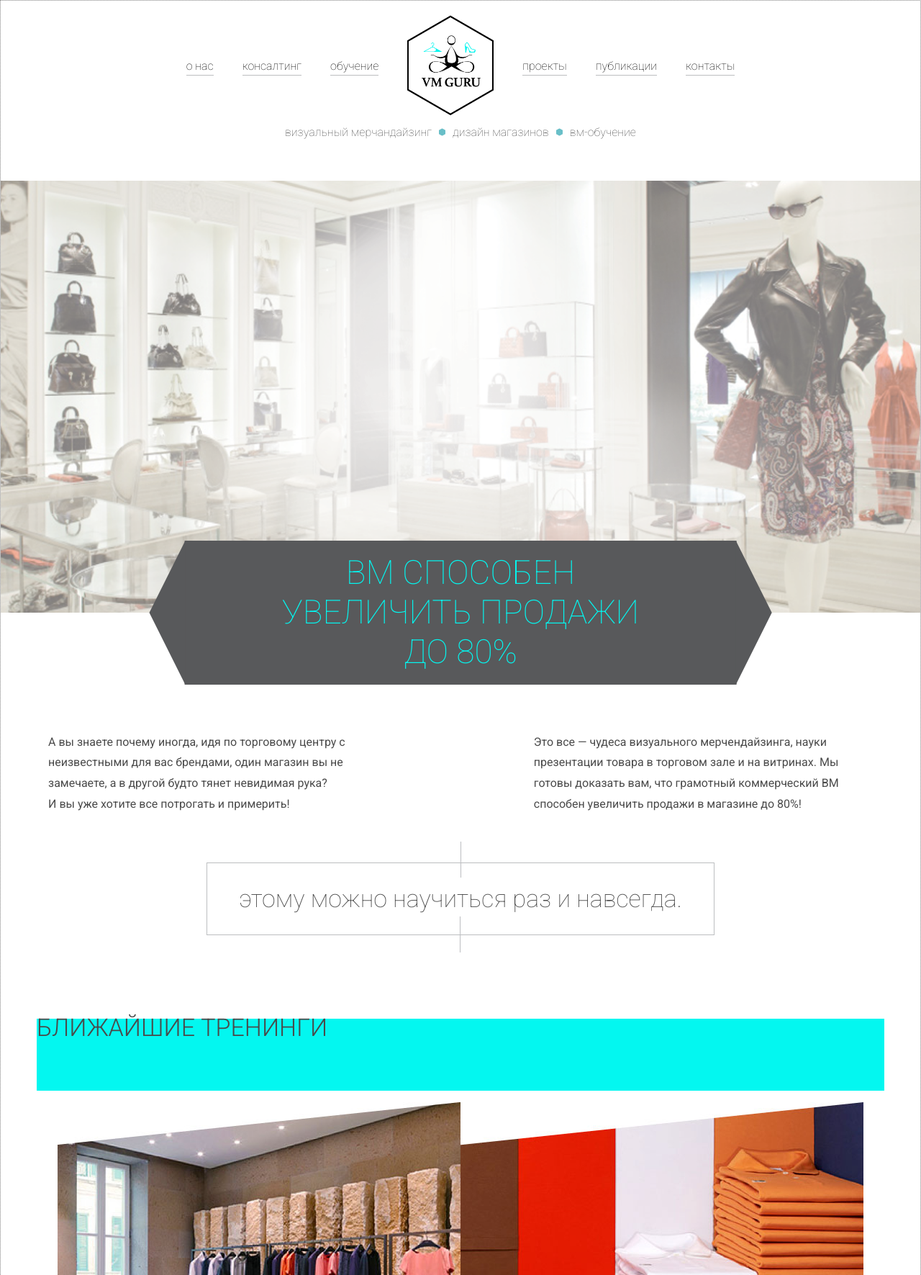
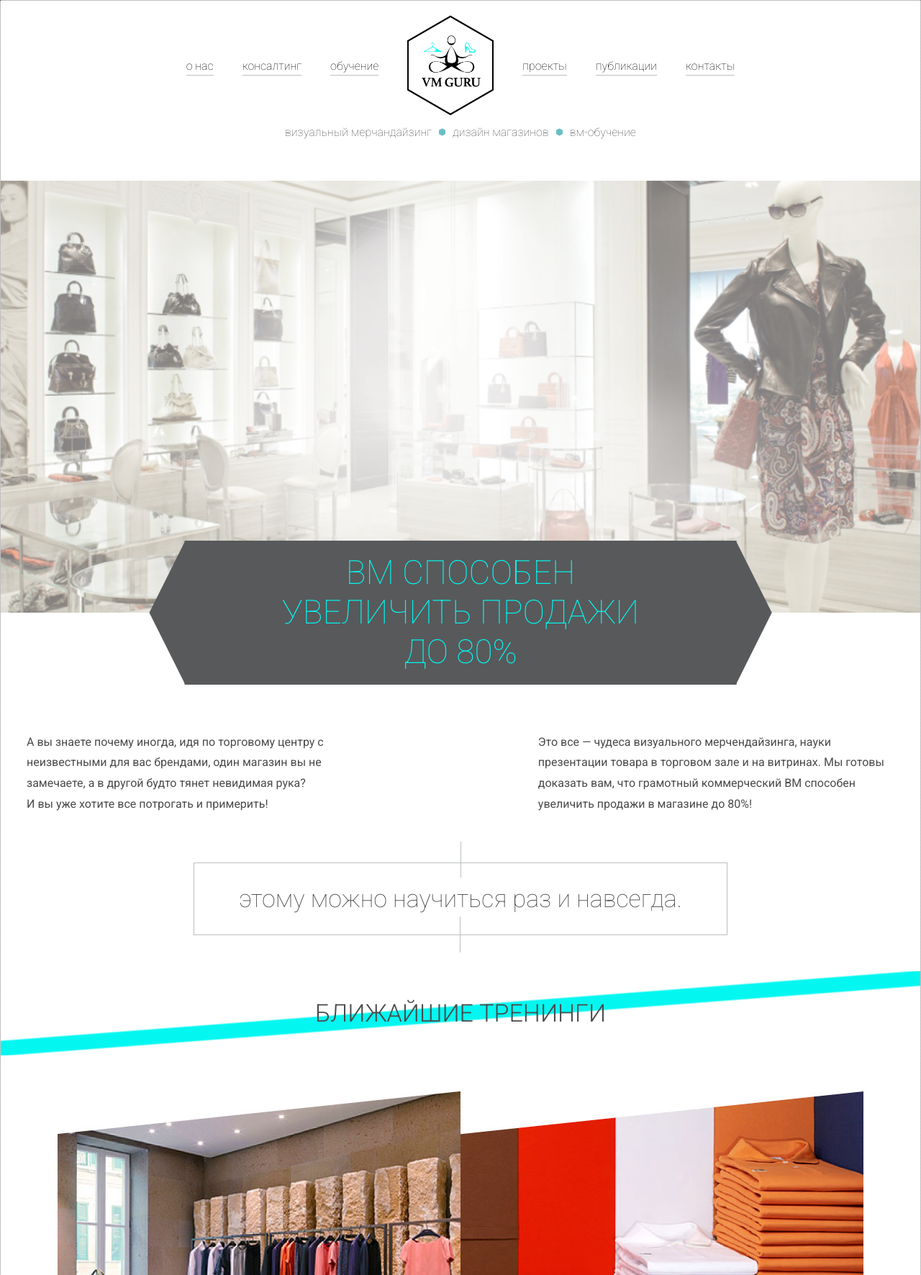
Before and after one commit to qborreda/vmguru, a PHP site: page /landing.html in a window 1280 px wide. Shown: the top 1771 px of the page at 72% size. Run offline with PHP 8.4, Linux system fonts and the light colour scheme; style sheets or scripts are compiled from the project's sources.

Commit message:
Main titles have stripped lines accross

```diff
--- a/_scss/molecules/_molecules.scss
+++ b/_scss/molecules/_molecules.scss
@@ -0,0 +1 @@
+@import "_striped-titles.scss";
--- /dev/null
+++ b/_scss/molecules/_striped-titles.scss
@@ -0,0 +1,32 @@
+.stripped-title {
+  @include display_flex();
+  @include flex_justify-content(center);
+  @include flex_align-items(center);
+  position: relative;
+  max-width: 1300px;
+  width: 100%;
+  min-height: 50px;
+  height: auto;
+  text-align: center;
+  overflow: hidden;
+
+  span {
+    display: block;
+    position: absolute;
+    top: 0;
+    left: 50%;
+    transform: translateX(-50%);
+    width: 120%;
+    min-height: 50px;
+    height: 100%;
+    z-index: -1;
+    background: linear-gradient(to right bottom, $WHITE 45%, $DETAIL-CYAN 46%, $DETAIL-CYAN 54%, $WHITE 55%);
+  }
+
+  p {
+    font-size: $H1-SIZE + 10px;
+    font-weight: 300;
+    line-height: 120%;
+    padding: 3% 2%;
+  }
+}
--- a/_scss/organisms/_section2.scss
+++ b/_scss/organisms/_section2.scss
@@ -1,7 +1,10 @@
 .section2 {
-  margin: 0 auto;
-  padding: 50px;
+  padding: 25px 10px;
   line-height: 1.8rem;
+
+  @include mq($from: tablet) {
+    padding: 50px 20px;
+  }
 
   .section2-texts {
     @include display_flex();
--- a/_scss/organisms/_section3.scss
+++ b/_scss/organisms/_section3.scss
@@ -1,18 +1,10 @@
 .section3 {
-
-  padding: 50px 20px;
+  padding: 25px 10px;
+  line-height: 1.8rem;
 
   @include mq($from: tablet) {
-    padding: 50px;
+    padding: 50px 20px;
   }
-
-  h2 {
-    height: 100px;
-    font-size: $H1-SIZE + 10px;
-    line-height: $H1-SIZE;
-    background-color: $DETAIL-CYAN;
-    @include angled-edge($location:'inside top',$hypotenuse:'upper left', $fill: #F00, $width: calc(100%), $height: 40);
-    @include angled-edge($location:'inside bottom',$hypotenuse:'lower right', $fill: #F00, $width: calc(100%), $height: 40);  }
 
   .articles {
     @include display_flex();
--- a/_scss/organisms/_section4.scss
+++ b/_scss/organisms/_section4.scss
@@ -1,18 +1,9 @@
 .section4 {
-
-  padding: 50px 20px;
+  padding: 25px 10px;
+  line-height: 1.8rem;
 
   @include mq($from: tablet) {
-    padding: 50px;
-  }
-
-  h2 {
-    height: 100px;
-    font-size: $H1-SIZE + 10px;
-    line-height: $H1-SIZE;
-    background-color: $DETAIL-CYAN;
-    @include angled-edge($location:'inside top',$hypotenuse:'upper left', $fill: #F00, $width: calc(100%), $height: 40);
-    @include angled-edge($location:'inside bottom',$hypotenuse:'lower right', $fill: #F00, $width: calc(100%), $height: 40);
+    padding: 50px 20px;
   }
 
   .project {
--- a/index.html
+++ b/index.html
@@ -1,4 +1,5 @@
-<html>
+<!DOCTYPE html>
+<html lang="ru">
 <head>
   <title>VM Guru - Visual Merchandising</title>
   <link rel="shortcut icon" href="/favicon.ico" type="image/x-icon">
--- a/landing.html
+++ b/landing.html
@@ -1,5 +1,5 @@
 <!DOCTYPE html>
-<html lang="en">
+<html lang="ru">
 
 <head>
     <meta charset="UTF-8">
@@ -53,8 +53,13 @@
                 этому можно научиться раз и навсегда.
             </div>
         </section>
+
+        <div class="stripped-title">
+            <span></span>
+            <p>БЛИЖАЙШИЕ ТРЕНИНГИ</p>
+        </div>
+
         <section class="section3">
-            <h2>БЛИЖАЙШИЕ ТРЕНИНГИ</h2>
             <div class="articles">
                 <article class="event-article">
                     <img src="imgs/bkgr_event1.jpg">
@@ -101,9 +106,13 @@
                 </article>
             </div>
         </section>
+
+        <div class="stripped-title">
+            <span></span>
+            <p>ПРОЕКТЫ</p>
+        </div>
+
         <section class="section4">
-            <h2>ПРОЕКТЫ</h2>
-
             <article class="project project-left is-special">
                 <div class="project-box">
                     <div class="hexa">
```
Also changed, not shown: imgs/bkgr-titles.png (added). Lines whose indentation alone changed are shown as unchanged.
